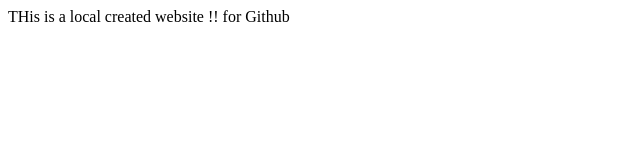
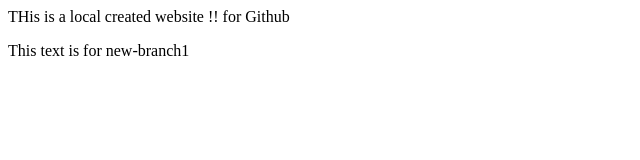
Before and after one commit to nikmakgit/local-repo, a plain HTML site: page index.html in a window 1280 px wide. Shown: the whole page, without its empty margins (0-640 px from the left). Drawn offline with Linux system fonts and the light colour scheme.

Commit message:
This is for new branch

```diff
--- a/index.html
+++ b/index.html
@@ -1 +1,3 @@
 <p>THis is a local created website !! for Github </p>
+
+<p>This text is for new-branch1</p>
```
